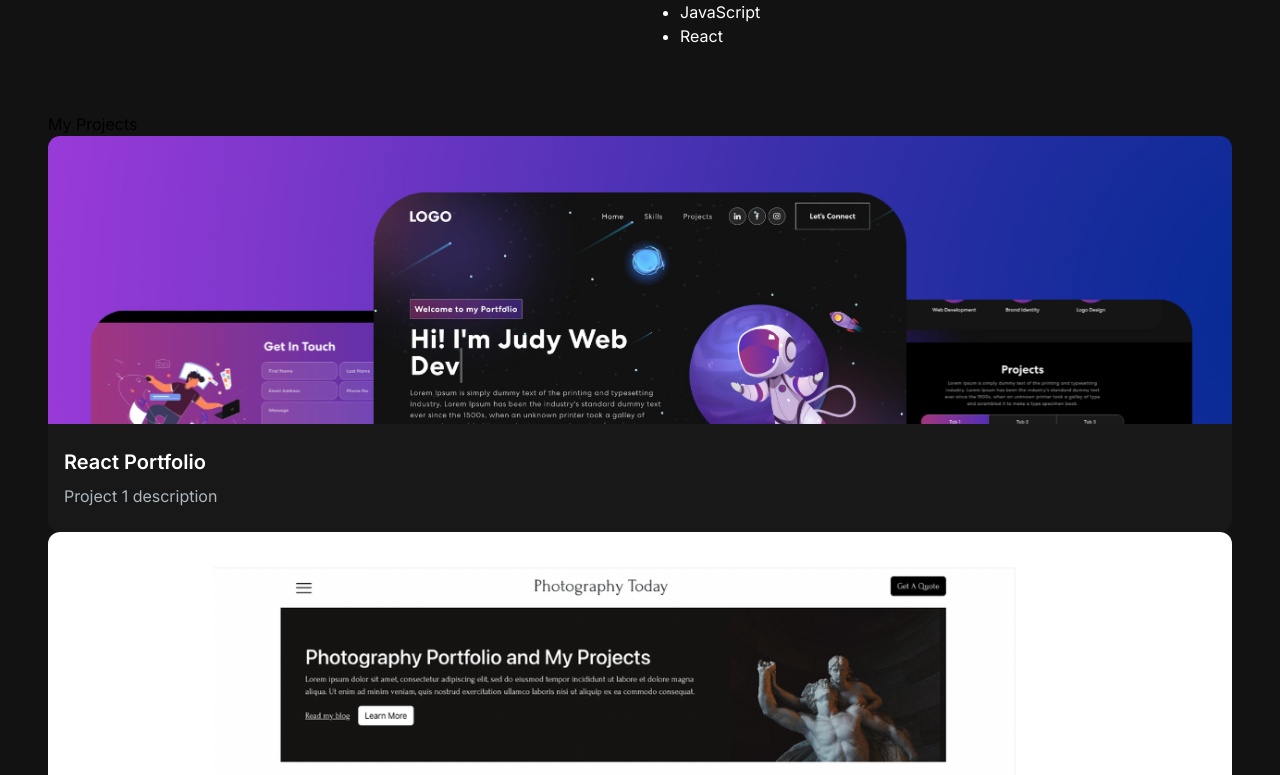
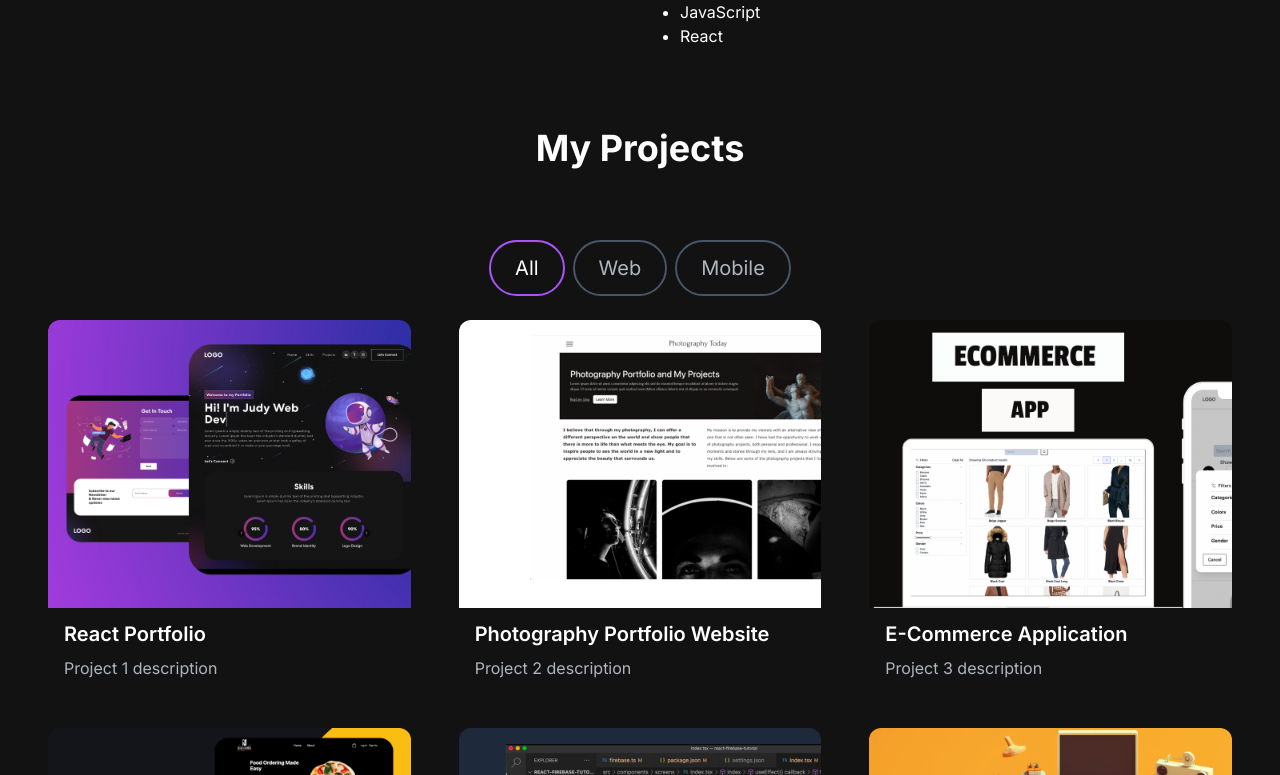
Before and after one commit to dlarenzo/portfolio-nextjs, a Next.js app: page / in a window 1280 px wide. Shown: the part 1125-1900 px from the top of the page. Built offline with nearby package versions, Linux system fonts and the light colour scheme.

Commit message:
completed the my-projects branch

```diff
--- a/src/app/components/ProjectCard.jsx
+++ b/src/app/components/ProjectCard.jsx
@@ -2,23 +2,29 @@
 import { CodeBracketIcon, EyeIcon } from "@heroicons/react/24/outline";
 import Link from "next/link";
 
-const ProjectCard = ({ imgUrl, title, description }) => {
+const ProjectCard = ({ imgUrl, title, description, gitUrl, previewUrl }) => {
   return (
     <div>
       <div
         className="h-52 md:h-72 rounded-t-xl relative group"
         style={{ background: `url(${imgUrl})`, backgroundSize: "cover" }}
       >
-        <div className="overlay  items-center justify-center absolute top-0 left-0 w-full h-full bg-[#181818] bg-opacity-0 hidden group-hover:flex group-hover:bg-opacity-80 transition-all duration-500">
+        <div className="overlay items-center justify-center absolute top-0 left-0 w-full h-full bg-[#181818] bg-opacity-0 hidden group-hover:flex group-hover:bg-opacity-80 transition-all duration-500 ">
           <Link
-            href="/"
-            className="h-14 w-14 border-2 relative rounded-full border-[#ADB7BE] hover:border-white"
+            href="{gitUrl}"
+            className="h-14 w-14 mr-2 border-2 relative rounded-full border-[#ADB7BE] hover:border-white group/link"
           >
-            <CodeBracketIcon className="h-10 w-10 text-[#ADB7BE] absolute top-1/2 left-1/2 transform -translate-x-1/2 -translate-y-1/2 cursor-pointer hover:text-white" />
+            <CodeBracketIcon className="h-10 w-10 text-[#ADB7BE] absolute top-1/2 left-1/2 transform -translate-x-1/2 -translate-y-1/2  cursor-pointer group-hover/link:text-white" />
+          </Link>
+          <Link
+            href={previewUrl}
+            className="h-14 w-14 mr-2 border-2 relative rounded-full border-[#ADB7BE] hover:border-white group/link"
+          >
+            <EyeIcon className="h-10 w-10 text-[#ADB7BE] absolute top-1/2 left-1/2 transform -translate-x-1/2 -translate-y-1/2  cursor-pointer group-hover/link:text-white" />
           </Link>
         </div>
       </div>
-      <div className="text-white rounded-b-xl bg-[#181818] py-6 px-4">
+      <div className="text-white rounded-b-xl mt-3 bg-[#181818]py-6 px-4">
         <h5 className="text-xl font-semibold mb-2">{title}</h5>
         <p className="text-[#ADB7BE]">{description}</p>
       </div>
--- /dev/null
+++ b/src/app/components/ProjectTag.jsx
@@ -0,0 +1,17 @@
+import React from "react";
+
+const ProjectTag = ({ name, onClick, isSelected }) => {
+  const buttonStyles = isSelected
+    ? "text-white border-purple-500"
+    : "text-[#ADB7BE] border-slate-600 hover:border-white";
+  return (
+    <button
+      className={`${buttonStyles} rounded-full border-2 px-6 py-3  text-xl cursor-pointer`}
+      onClick={() => onClick(name)}
+    >
+      {name}
+    </button>
+  );
+};
+
+export default ProjectTag;
--- a/src/app/components/ProjectsSection.jsx
+++ b/src/app/components/ProjectsSection.jsx
@@ -1,5 +1,7 @@
-import React from "react";
+"use client";
+import React, { useState } from "react";
 import ProjectCard from "./ProjectCard";
+import ProjectTag from "./ProjectTag";
 
 const projectsData = [
   {
@@ -8,6 +10,8 @@
     description: "Project 1 description",
     image: "/images/projects/1.png",
     tag: ["All", "Web"],
+    gitUrl: "/",
+    previewUrl: "/",
   },
   {
     id: 2,
@@ -15,6 +19,8 @@
     description: "Project 2 description",
     image: "/images/projects/2.png",
     tag: ["All", "Web"],
+    gitUrl: "/",
+    previewUrl: "/",
   },
   {
     id: 3,
@@ -22,6 +28,8 @@
     description: "Project 3 description",
     image: "/images/projects/3.png",
     tag: ["All", "Web"],
+    gitUrl: "/",
+    previewUrl: "/",
   },
   {
     id: 4,
@@ -29,6 +37,8 @@
     description: "Project 4 description",
     image: "/images/projects/4.png",
     tag: ["All", "Mobile"],
+    gitUrl: "/",
+    previewUrl: "/",
   },
   {
     id: 5,
@@ -36,6 +46,8 @@
     description: "Project 5 description",
     image: "/images/projects/5.png",
     tag: ["All", "Web"],
+    gitUrl: "/",
+    previewUrl: "/",
   },
   {
     id: 6,
@@ -43,20 +55,53 @@
     description: "Project 6 description",
     image: "/images/projects/6.png",
     tag: ["All", "Web"],
+    gitUrl: "/",
+    previewUrl: "/",
   },
 ];
 
 const ProjectsSection = () => {
+  const [tag, setTag] = useState("All");
+
+  const handleTagChange = (newTag) => {
+    setTag(newTag);
+  };
+
+  const filteredProjects = projectsData.filter((project) =>
+    project.tag.includes(tag)
+  );
+
   return (
     <>
-      <h2>My Projects</h2>
-      <div>
-        {projectsData.map((project) => (
+      <h2 className="text-center text-4xl font-bold text-white mt-4 mb-8 md:mb-12">
+        My Projects
+      </h2>
+      <div className="text-white flex flex-row justify-center items-center gap-2 text-white py-6">
+        <ProjectTag
+          onClick={handleTagChange}
+          name="All"
+          isSelected={tag === "All"}
+        />
+        <ProjectTag
+          onClick={handleTagChange}
+          name="Web"
+          isSelected={tag === "Web"}
+        />
+        <ProjectTag
+          onClick={handleTagChange}
+          name="Mobile"
+          isSelected={tag === "Mobile"}
+        />
+      </div>
+      <div className="grid md:grid-cols-3 gap-8 md:gap-12">
+        {filteredProjects.map((project) => (
           <ProjectCard
             key={project.id}
             title={project.title}
             description={project.description}
             imgUrl={project.image}
+            gitUrl={project.gitUrl}
+            previewUrl={project.previewUrl}
           />
         ))}
       </div>
```
